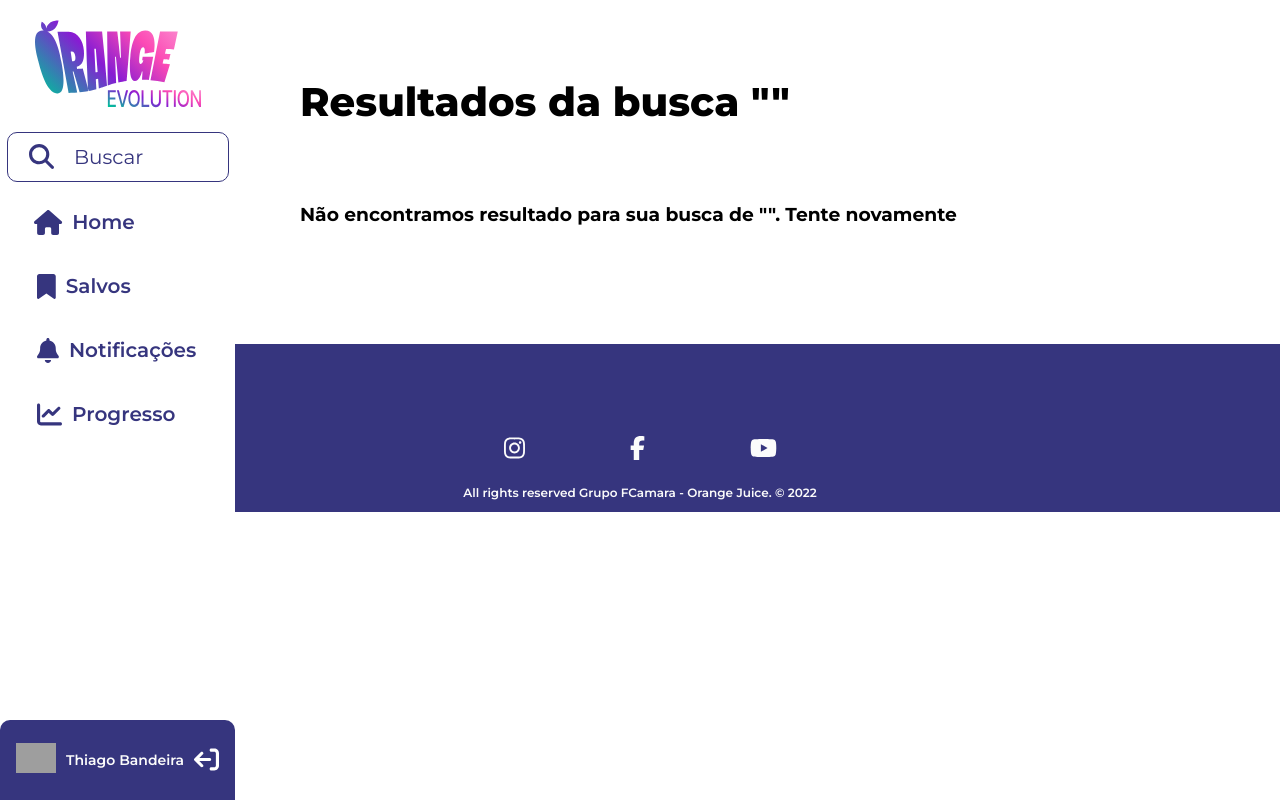
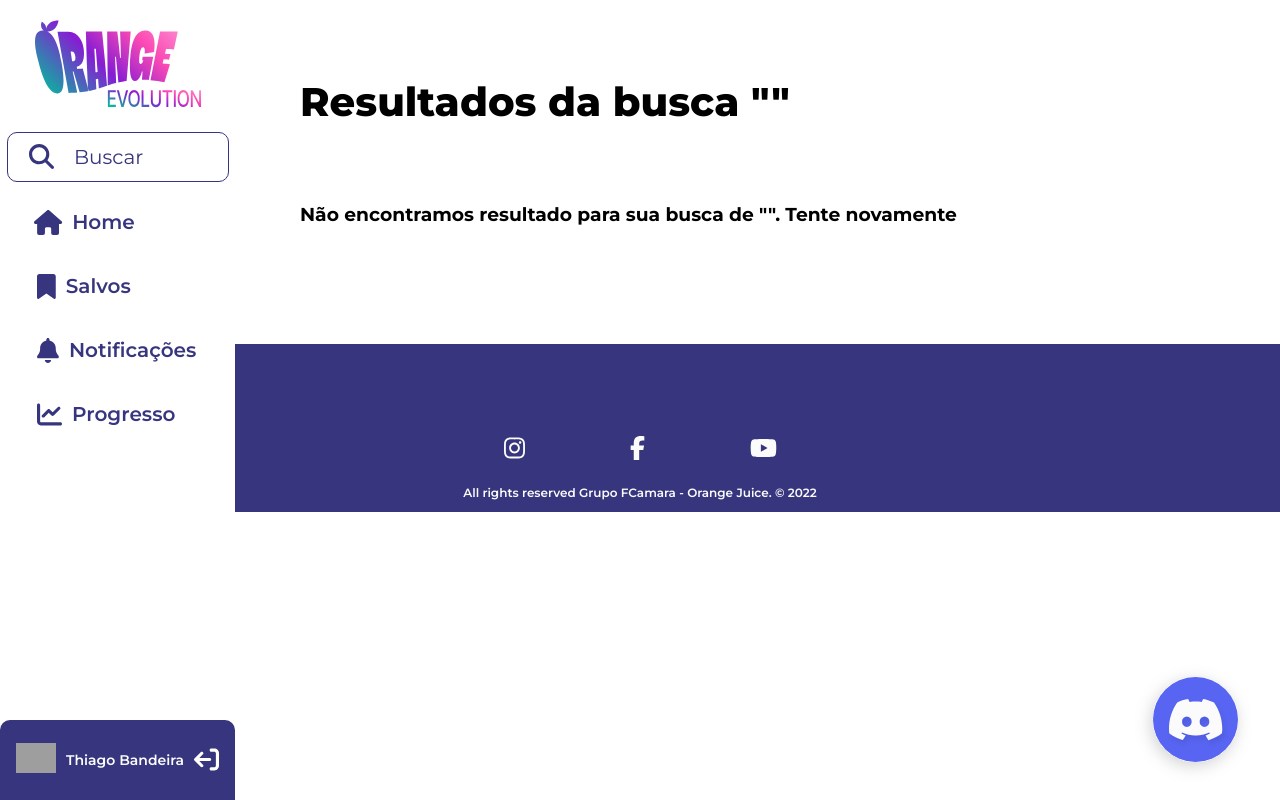
Before and after one commit to Squad-15-FCamara/orangeevolution-frontend, a React (Vite) app: page /search in a window 1280 px wide. Built offline with nearby package versions, Linux system fonts and the light colour scheme; grey boxes are pictures that could not be loaded.

Commit message:
feat: adds discord icon as a default layout

```diff
--- a/src/layout/DefaultLayout.jsx
+++ b/src/layout/DefaultLayout.jsx
@@ -1,4 +1,5 @@
 import { Outlet } from 'react-router-dom';
+import { DiscordIcon } from '../components/Discord';
 // import { Header } from '../components/Header';
 import { Footer } from '../components/Footer';
 import { RightSideMenu } from '../components/RightSideMenu';
@@ -8,9 +9,10 @@ export function DefaultLayout() {
   return (
     <div>
       {/* <Header /> */}
-      <SideMenu/>
+      <SideMenu />
       <Outlet />
       {/* <RightSideMenu/> */}
+      <DiscordIcon />
       <Footer />
     </div>
   );
```
